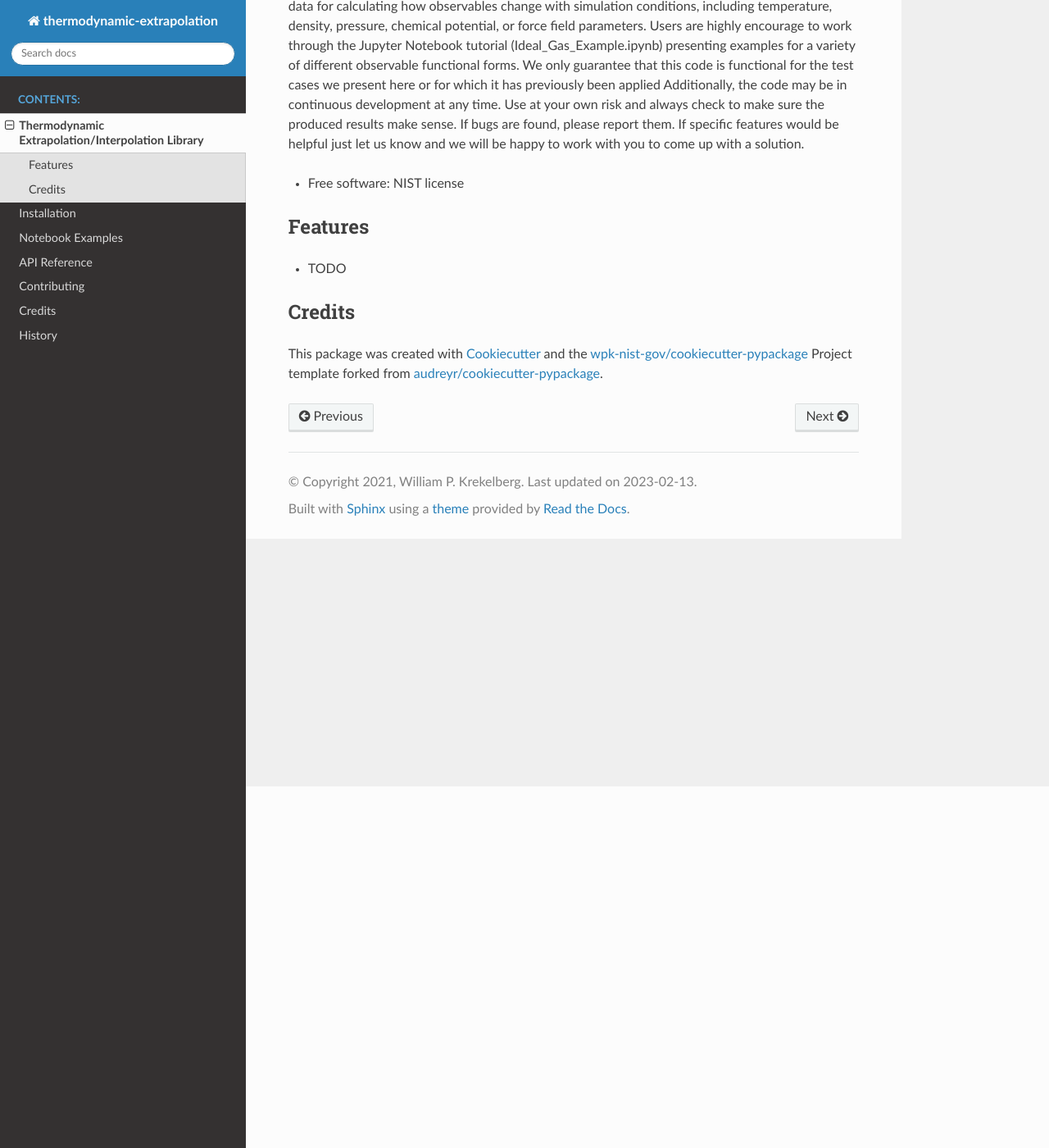
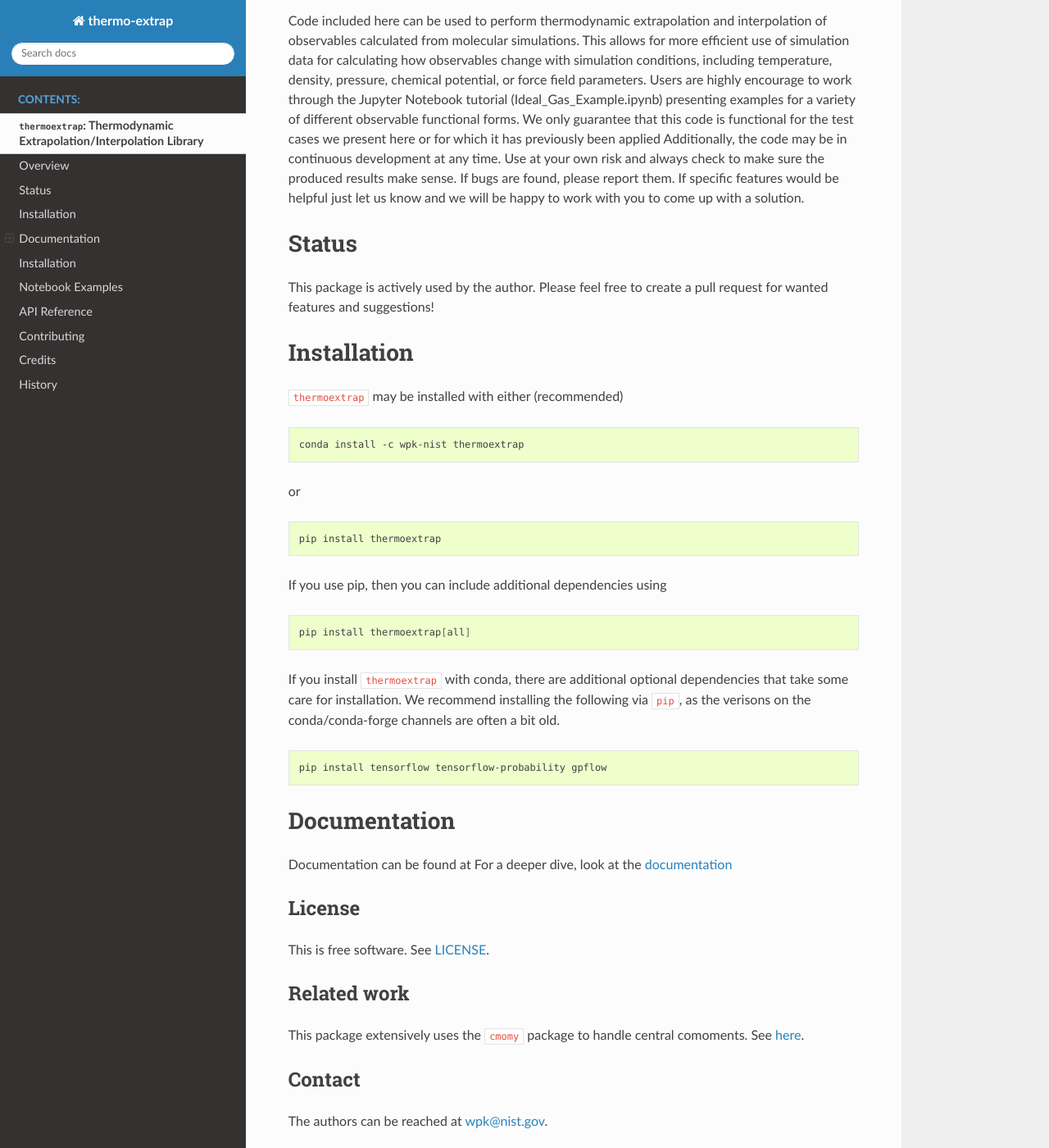
Before and after one commit to usnistgov/thermoextrap, a Sphinx documentation site: the page built from docs/readme.rst, in a window 1280 px wide and 1400 px high, scrolled down 441 px. Shown: the whole window at 82% size. Built offline with Sphinx 7.4.7 and the Read the Docs theme 2.0.0, drawn with Linux system fonts in a browser that asks for light colours; pages that are not in the unit, such as notebooks, are missing from menus; the version number could not be read and is left out; some of the changed text lies outside the part shown.

```diff
--- a/README.rst
+++ b/README.rst
@@ -1,38 +1,97 @@
-=================================================
-Thermodynamic Extrapolation/Interpolation Library
-=================================================
-
+``thermoextrap``: Thermodynamic Extrapolation/Interpolation Library
+===================================================================
 
 This repository contains code used and described in:
 
-Monroe, J. I.; Hatch, H. W.; Mahynski, N. A.; Shell, M. S.; Shen, V. K. Extrapolation and Interpolation Strategies for Efficiently Estimating Structural Observables as a Function of Temperature and Density. J. Chem. Phys. 2020, 153 (14), 144101. https://doi.org/10.1063/5.0014282.
+Monroe, J. I.; Hatch, H. W.; Mahynski, N. A.; Shell, M. S.; Shen, V. K.
+Extrapolation and Interpolation Strategies for Efficiently Estimating
+Structural Observables as a Function of Temperature and Density. J.
+Chem. Phys. 2020, 153 (14), 144101. https://doi.org/10.1063/5.0014282.
 
-If you find this code useful in producing published works, please provide an appropriate citation.
+Overview
+========
 
-Code included here can be used to perform thermodynamic extrapolation and interpolation of observables calculated from molecular simulations.
-This allows for more efficient use of simulation data for calculating how observables change with simulation conditions, including temperature, density, pressure, chemical potential, or force field parameters.
-Users are highly encourage to work through the Jupyter Notebook tutorial (Ideal_Gas_Example.ipynb) presenting examples for a variety of different observable functional forms.
-We only guarantee that this code is functional for the test cases we present here or for which it has previously been applied
-Additionally, the code may be in continuous development at any time.
-Use at your own risk and always check to make sure the produced results make sense.
-If bugs are found, please report them.
-If specific features would be helpful just let us know and we will be happy to work with you to come up with a solution.
+If you find this code useful in producing published works, please
+provide an appropriate citation.
 
-* Free software: NIST license
-..
-   * Documentation: https://thermoextrap.readthedocs.io.
+Code included here can be used to perform thermodynamic extrapolation
+and interpolation of observables calculated from molecular simulations.
+This allows for more efficient use of simulation data for calculating
+how observables change with simulation conditions, including
+temperature, density, pressure, chemical potential, or force field
+parameters. Users are highly encourage to work through the Jupyter
+Notebook tutorial (Ideal_Gas_Example.ipynb) presenting examples for a
+variety of different observable functional forms. We only guarantee that
+this code is functional for the test cases we present here or for which
+it has previously been applied Additionally, the code may be in
+continuous development at any time. Use at your own risk and always
+check to make sure the produced results make sense. If bugs are found,
+please report them. If specific features would be helpful just let us
+know and we will be happy to work with you to come up with a solution.
 
+Status
+======
 
-Features
---------
+This package is actively used by the author. Please feel free to create
+a pull request for wanted features and suggestions!
 
-* TODO
+Installation
+============
+
+``thermoextrap`` may be installed with either (recommended)
+
+.. code:: bash
+
+   conda install -c wpk-nist thermoextrap
+
+or
+
+.. code:: bash
+
+   pip install thermoextrap
+
+If you use pip, then you can include additional dependencies using
+
+.. code:: bash
+
+   pip install thermoextrap[all]
+
+If you install ``thermoextrap`` with conda, there are additional
+optional dependencies that take some care for installation. We recommend
+installing the following via ``pip``, as the verisons on the
+conda/conda-forge channels are often a bit old.
+
+.. code:: bash
+
+   pip install tensorflow tensorflow-probability gpflow
+
+Documentation
+=============
+
+Documentation can be found at For a deeper dive, look at the
+`documentation <https://pages.nist.gov/thermo-extrap/>`__
+
+License
+-------
+
+This is free software. See `LICENSE <LICENSE>`__.
+
+Related work
+------------
+
+This package extensively uses the ``cmomy`` package to handle central
+comoments. See `here <https://github.com/usnistgov/cmomy>`__.
+
+Contact
+-------
+
+The authors can be reached at wpk@nist.gov.
 
 Credits
 -------
 
-This package was created with Cookiecutter_ and the `wpk-nist-gov/cookiecutter-pypackage`_ Project template forked from `audreyr/cookiecutter-pypackage`_.
-
-.. _Cookiecutter: https://github.com/audreyr/cookiecutter
-.. _`wpk-nist-gov/cookiecutter-pypackage`: https://github.com/wpk-nist-gov/cookiecutter-pypackage
-.. _`audreyr/cookiecutter-pypackage`: https://github.com/audreyr/cookiecutter-pypackage
+This package was created with
+`Cookiecutter <https://github.com/audreyr/cookiecutter>`__ and the
+`wpk-nist-gov/cookiecutter-pypackage <https://github.com/wpk-nist-gov/cookiecutter-pypackage>`__
+Project template forked from
+`audreyr/cookiecutter-pypackage <https://github.com/audreyr/cookiecutter-pypackage>`__.
--- a/docs/_templates/custom-class.rst
+++ b/docs/_templates/custom-class.rst
@@ -3,7 +3,7 @@
 .. currentmodule:: {{ module }}
 
 .. autoclass:: {{ objname }}
-   :show-inheritance:
+
 
    {% block methods %}
    ..
--- a/docs/conf.py
+++ b/docs/conf.py
@@ -48,13 +48,15 @@ extensions = [
     # "sphinx.ext.linkcode",
 ]
 
+
+nitpicky = True
 # defined stuff, from xarray
 nbsphinx_prolog = """
 
 {% set docname = env.doc2path(env.docname, base=None) %}
 
 
-You can view this notebook `on Github <https://github.com/wpk-nist-gov/thermoextrap/blob/master/doc/{{ docname }}>`_.
+You can view this notebook `on Github <https://github.com/usnistgov/thermo-extrap/blob/master/doc/{{ docname }}>`_.
 """
 
 autosummary_generate = True
@@ -69,8 +71,8 @@ autodoc_default_flags = [
 # # for scanpydoc's jinja filter
 # project_dir = pathlib.Path(__file__).parent.parent
 html_context = {
-    "github_user": "wpk-nist-gov",
-    "github_repo": "thermoextrap",
+    "github_user": "usnistgov",
+    "github_repo": "thermo-extrap",
     "github_version": "master",
 }
 
@@ -130,6 +132,11 @@ napoleon_type_aliases = {
     # objects with abbreviated namespace (from pandas)
     "pd.Index": "~pandas.Index",
     "pd.NaT": "~pandas.NaT",
+    "xCentralMoments": "cmomy.xCentralMoments",
+    "Expr": "~sympy.core.expr.Expr",
+    "Symbol": "~sympy.core.symbol.Symbol",
+    "symFunction": "~sympy.core.function.Function"
+    # "DataCentralMoments": "~cmomy.core.data.DataCentralMoments"
 }
 
 numpydoc_class_members_toctree = True
@@ -149,7 +156,7 @@ source_suffix = ".rst"
 master_doc = "index"
 
 # General information about the project.
-project = "thermodynamic-extrapolation"
+project = "thermo-extrap"
 copyright = "2021, William P. Krekelberg"
 author = "William P. Krekelberg"
 
@@ -217,6 +224,63 @@ if not os.path.exists(ipython_savefig_dir):
 # using the given strftime format.
 today_fmt = "%Y-%m-%d"
 html_last_updated_fmt = today_fmt
+
+
+# based on numpy doc/source/conf.py
+def linkcode_resolve(domain, info):
+    """
+    Determine the URL corresponding to Python object
+    """
+    import inspect
+
+    if domain != "py":
+        return None
+
+    modname = info["module"]
+    fullname = info["fullname"]
+
+    submod = sys.modules.get(modname)
+    if submod is None:
+        return None
+
+    obj = submod
+    for part in fullname.split("."):
+        try:
+            obj = getattr(obj, part)
+        except AttributeError:
+            return None
+
+    try:
+        fn = inspect.getsourcefile(inspect.unwrap(obj))
+    except TypeError:
+        fn = None
+    if not fn:
+        return None
+
+    try:
+        source, lineno = inspect.getsourcelines(obj)
+    except OSError:
+        lineno = None
+
+    if lineno:
+        linespec = f"#L{lineno}-L{lineno + len(source) - 1}"
+    else:
+        linespec = ""
+
+    fn = os.path.relpath(fn, start=os.path.dirname(thermoextrap.__file__))
+
+    return f"https://github.com/usnistgov/thermo-extrap/blob/master/src/thermoextrap/{fn}{linespec}"
+
+
+# only set spelling stuff if installed:
+try:
+    import sphinxcontrib.spelling  # noqa: F401
+
+    extensions += ["sphinxcontrib.spelling"]
+    spelling_word_list_filename = "spelling_wordlist.txt"
+
+except ImportError:
+    pass
 
 
 # -- Options for HTMLHelp output ---------------------------------------
@@ -301,6 +365,9 @@ intersphinx_mapping = {
     "dask": ("https://docs.dask.org/en/latest", None),
     "cftime": ("https://unidata.github.io/cftime", None),
     "sparse": ("https://sparse.pydata.org/en/latest/", None),
+    "cmomy": ("https://pages.nist.gov/cmomy/", None),
+    "xarray": ("https://docs.xarray.dev/en/stable/", None),
+    "sympy": ("https://docs.sympy.org/latest/", None),
 }
 
 # think jinja stuff
--- a/docs/index.rst
+++ b/docs/index.rst
@@ -8,8 +8,6 @@ Welcome to thermodynamic-extrapolation's documentation!
    readme
    installation
    examples
-   ..
-      usage
    api
    contributing
    authors
--- a/src/thermoextrap/__init__.py
+++ b/src/thermoextrap/__init__.py
@@ -15,6 +15,7 @@ from .core.data import (
 
 # expose some data/models
 from .core.models import (
+    Derivatives,
     ExtrapModel,
     ExtrapWeightedModel,
     InterpModel,
@@ -48,6 +49,7 @@ __all__ = [
     "MBARModel",
     "PerturbModel",
     "StateCollection",
+    "Derivatives",
     "DataCentralMoments",
     "DataCentralMomentsVals",
     "DataValues",
```
Also changed, not shown: CONTRIBUTING.rst (+5 -5 lines), README.md (+58 -55 lines), docs/api.rst (+16 -11 lines), docs/spelling_wordlist.txt (added, +63 -0 lines), 9 other files.
